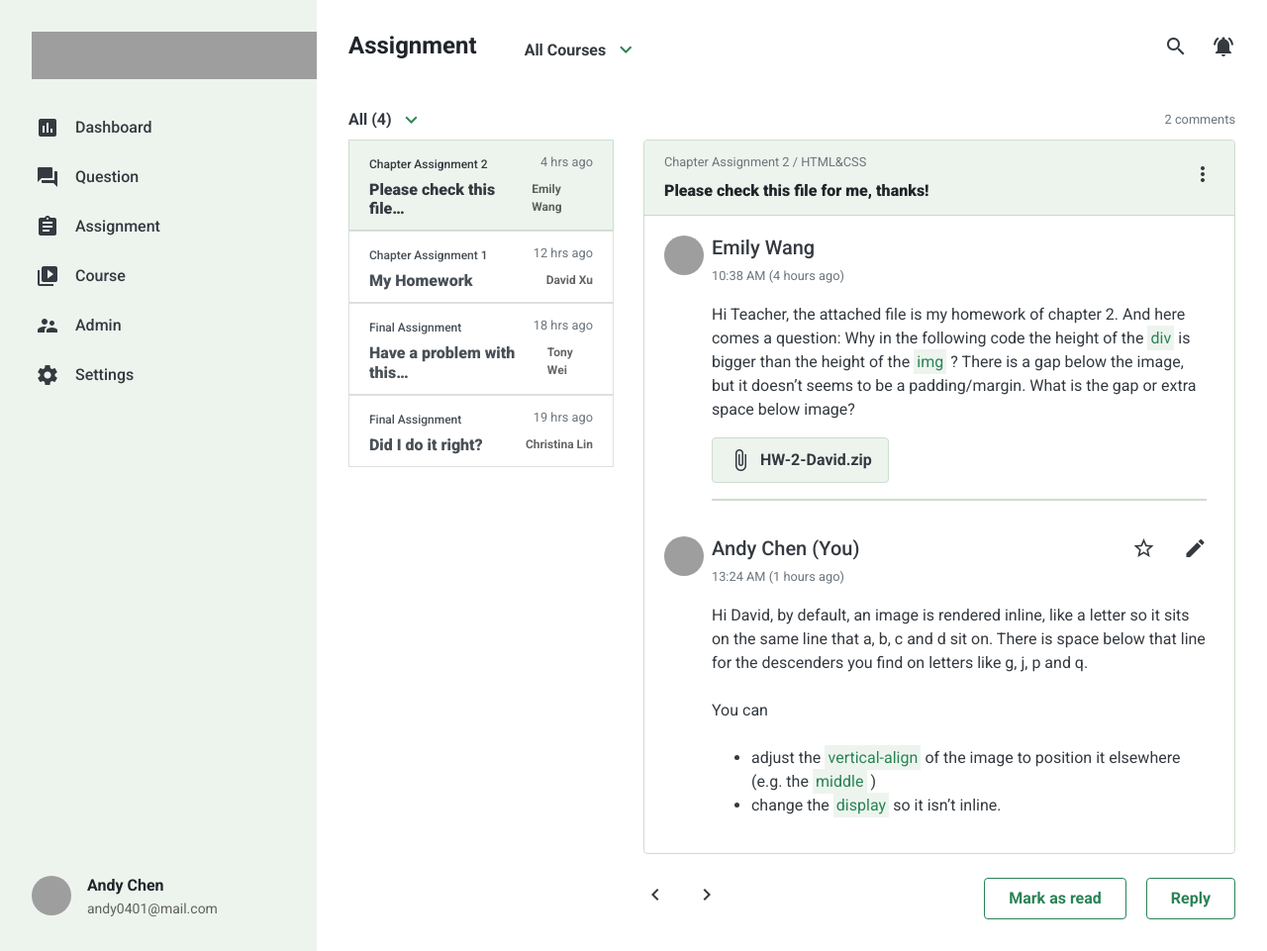
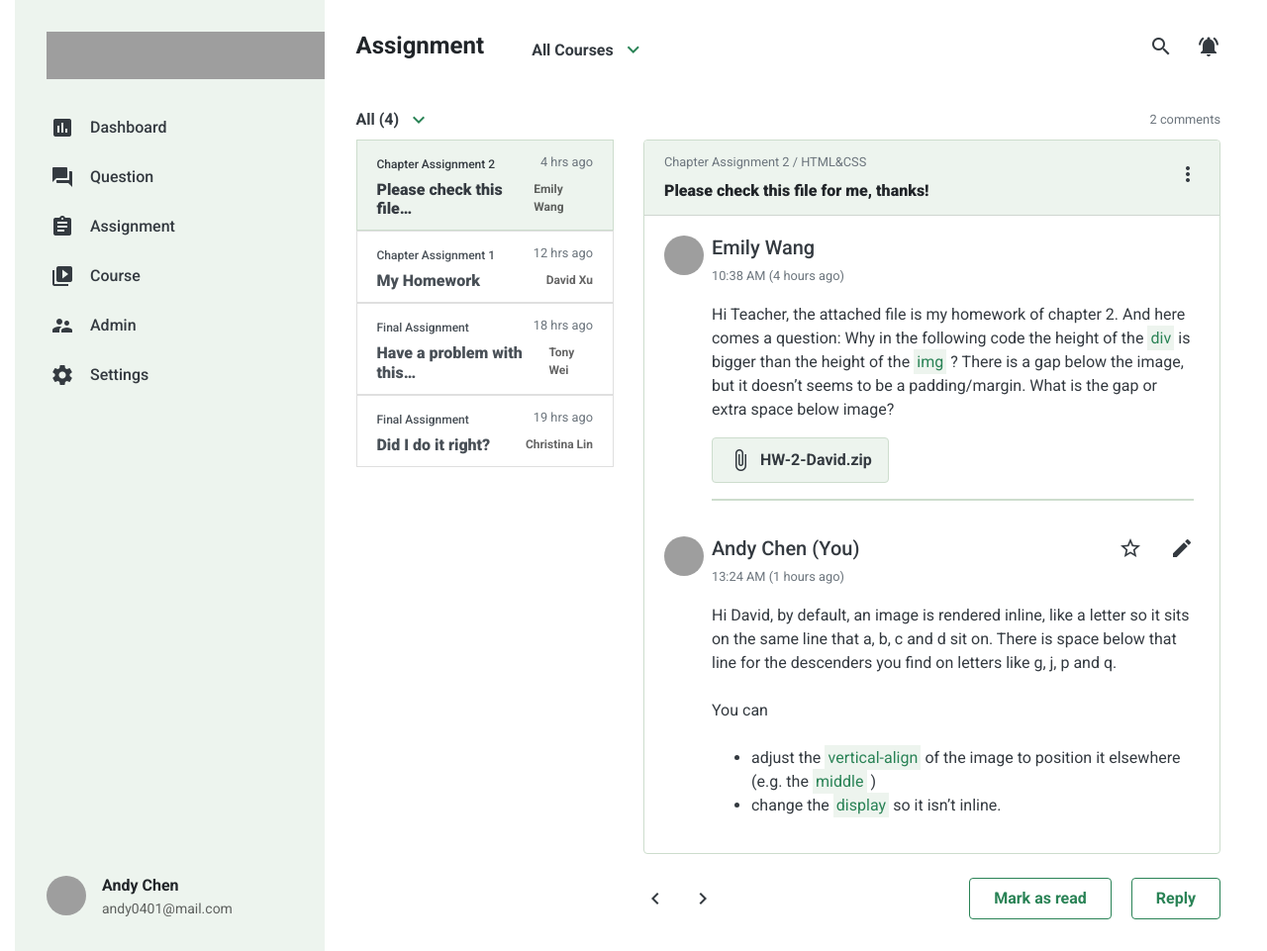
Before and after one commit to peggyted0129/HexSchoolTraining, a plain HTML site: page week5gulp/index.html in a window 1280 px wide. Shown: the whole page at 99% size. Drawn offline with nearby package versions, Linux system fonts and the light colour scheme; grey boxes are pictures that could not be loaded.

Commit message:
update1127

```diff
--- a/week5gulp/index.html
+++ b/week5gulp/index.html
@@ -12,7 +12,7 @@
 
 <body>
 
-<!-- <div class="container-fluid"> -->
+<div class="container-fluid">
   <div class="row no-gutters">
     <div class="col-lg-3 bg-dashboard d-flex flex-column justify-content-between">
       <div class="sidebar">
@@ -198,10 +198,10 @@
             </div>
         </div>
         <footer class="assign-footer mrn-4 position-relative d-flex justify-content-between align-items-center">
-            <div class="logo-icon">
-                <a href="#" class="material-icons mr-4"> chevron_left</a>
-                <a href="#" class="material-icons mr-4"> chevron_right</a>
-            </div>
+            <ul class="logo-icon pl-0 mb-0 d-flex align-items-center">
+                <li class="d-flex align-items-center"><a href="#" class="material-icons mr-4"> chevron_left</a></li>
+                <li class="d-flex align-items-center"><a href="#" class="material-icons mr-4"> chevron_right</a></li>
+            </ul>
             <div>
                 <button type="button" class="btn btn-read font-weight-bolder py-2 px-4 mr-3">Mark as read</button>
                 <button type="button" class="appear btn btn-read font-weight-bolder py-2 px-4" >Reply</button>
@@ -257,7 +257,7 @@
 
     </div>
   </div>
-<!-- </div> -->
+</div>
 
 
 
--- a/week5gulp/scss/_layout.scss
+++ b/week5gulp/scss/_layout.scss
@@ -16,6 +16,8 @@
 		border-left: 4px solid transparent;
 		&:hover {
 			border-left: 4px solid $pagi;
+			color: $pagi;
+			background-color: $dash;
 		}
 	}
 	&-pic {
```
Also changed, not shown: week5gulp/admin.html (+2 -2 lines), week5gulp/assets/style/all.css, week5gulp/assets/style/all.min.css, week5gulp/scss/all.min.css, 3 other files.
